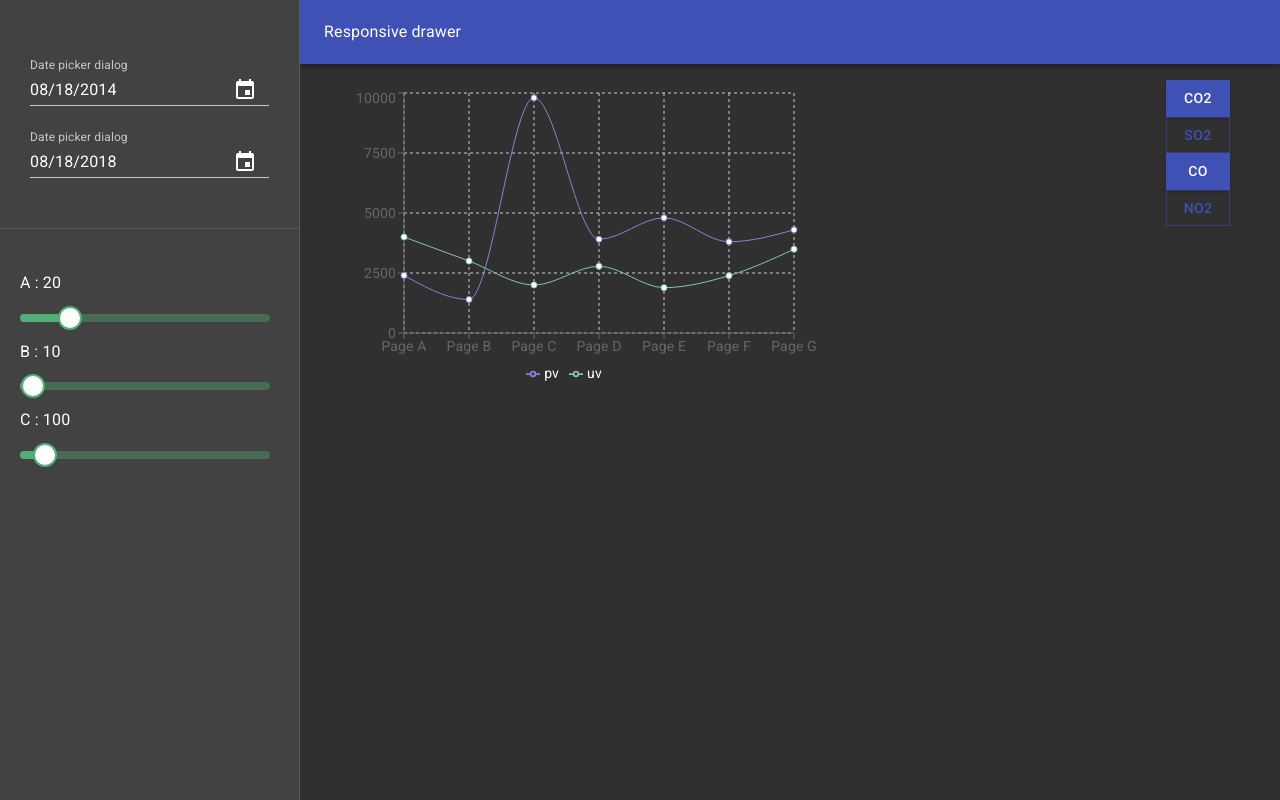
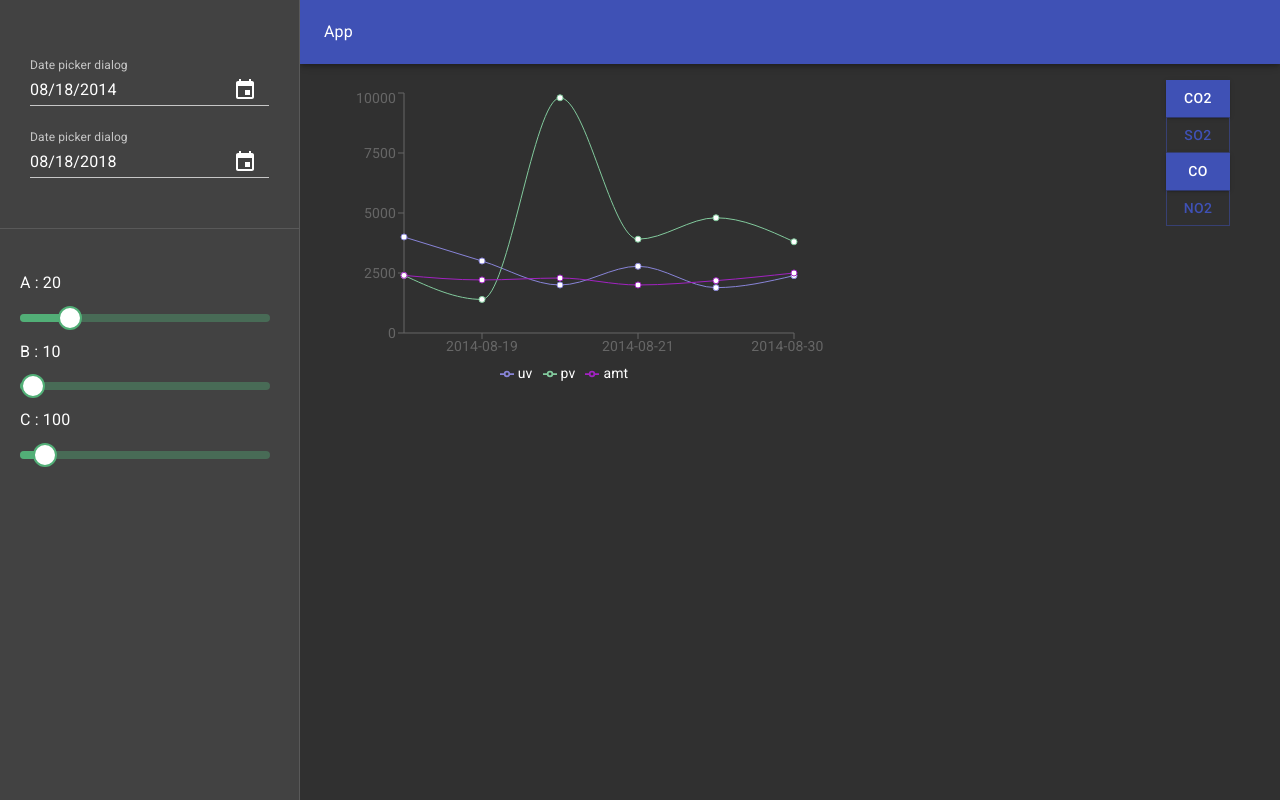
Before and after one commit to dhruvildave/pollumeter, a React (Create React App) app in the folder pollumeter/: page / in a window 1280 px wide. Built offline with nearby package versions, Linux system fonts and the light colour scheme.

Commit message:
Sun Mar 15 02:27:32 IST 2020 => graph amigo

```diff
--- a/pollumeter/src/App.js
+++ b/pollumeter/src/App.js
@@ -1,13 +1,11 @@
 import React from 'react';
 import './App.css';
-import { styled } from '@material-ui/core/styles';
 import { ThemeProvider } from "@material-ui/styles";
 import {
   CssBaseline,
   createMuiTheme
 } from "@material-ui/core";
 
-import { Container } from '@material-ui/core';
 import ResponsiveDrawer from './components/drawer'
 
 const theme = createMuiTheme({
@@ -21,8 +19,29 @@ class App extends React.Component {
     super(props);
     this.state = {
       dates: { fromdate: new Date('2014-08-18'), todate: new Date('2018-08-18') },
-      options: [{ name: 'CO2', selected: true }, { name: 'SO2', selected: false }, { name: 'CO', selected: true }, { name: 'NO2', selected: false }],
-      categories: [{ name: 'A', range: 100, currentValue: 20 }, { name: 'B', range: '200', currentValue: 10 }, { name: 'C', range: 1000, currentValue: 100 }]
+      options: [{ name: 'CO2', selected: true }, { name: 'SO2', selected: false }, { name: 'CO', selected: true }, { name: 'NO2', selected: false },],
+      categories: [{ name: 'A', range: 100, currentValue: 20 }, { name: 'B', range: '200', currentValue: 10 }, { name: 'C', range: 1000, currentValue: 100 }],
+      data_cat: ['uv', 'pv', 'amt',],
+      data: [
+        {
+          date: '2014-08-18', uv: 4000, pv: 2400, amt: 2400, a: 1100,
+        },
+        {
+          date: '2014-08-19', uv: 3000, pv: 1398, amt: 2210, a: 1200,
+        },
+        {
+          date: '2014-08-20', uv: 2000, pv: 9800, amt: 2290, a: 1300,
+        },
+        {
+          date: '2014-08-21', uv: 2780, pv: 3908, amt: 2000, a: 1100,
+        },
+        {
+          date: '2014-08-22', uv: 1890, pv: 4800, amt: 2181, a: 1000,
+        },
+        {
+          date: '2014-08-30', uv: 2390, pv: 3800, amt: 2500, a: 900,
+        },
+      ],
     }
   }
 
@@ -50,7 +69,7 @@ class App extends React.Component {
       <>
         <ThemeProvider theme={theme}>
           <CssBaseline />
-          <ResponsiveDrawer dates={this.state.dates} changeDates={this.changeDate.bind(this)} categories={this.state.categories} setValue={this.changeValue.bind(this)} options={this.state.options} toggleSelect={this.toggleSelect.bind(this)} />
+          <ResponsiveDrawer data_cat={this.state.data_cat} data={this.state.data} dates={this.state.dates} changeDates={this.changeDate.bind(this)} categories={this.state.categories} setValue={this.changeValue.bind(this)} options={this.state.options} toggleSelect={this.toggleSelect.bind(this)} />
 
         </ThemeProvider>
       </>
--- a/pollumeter/src/components/drawer.jsx
+++ b/pollumeter/src/components/drawer.jsx
@@ -89,7 +89,7 @@ function ResponsiveDrawer(props) {
                         <MenuIcon />
                     </IconButton>
                     <Typography variant="subtitle1" noWrap>
-                        Responsive drawer
+                        App
           </Typography>
                 </Toolbar>
             </AppBar>
@@ -126,7 +126,7 @@ function ResponsiveDrawer(props) {
             </nav>
             <main className={classes.content}>
                 <div className={classes.toolbar} />
-                <Graph className={classes.content} />
+                <Graph className={classes.content} data={props.data} data_cat={props.data_cat} />
                 <Navigation options={props.options} click={props.toggleSelect} />
             </main>
         </div>
--- a/pollumeter/src/components/graph.jsx
+++ b/pollumeter/src/components/graph.jsx
@@ -3,49 +3,28 @@ import {
     LineChart, Line, XAxis, YAxis, CartesianGrid, Tooltip, Legend,
 } from 'recharts';
 
-const data = [
-    {
-        name: 'Page A', uv: 4000, pv: 2400, amt: 2400,
-    },
-    {
-        name: 'Page B', uv: 3000, pv: 1398, amt: 2210,
-    },
-    {
-        name: 'Page C', uv: 2000, pv: 9800, amt: 2290,
-    },
-    {
-        name: 'Page D', uv: 2780, pv: 3908, amt: 2000,
-    },
-    {
-        name: 'Page E', uv: 1890, pv: 4800, amt: 2181,
-    },
-    {
-        name: 'Page F', uv: 2390, pv: 3800, amt: 2500,
-    },
-    {
-        name: 'Page G', uv: 3490, pv: 4300, amt: 2100,
-    },
-];
+const colors = ["#8884d8", "#82ca9d", "#a222c2", "#ffaa23"];
 
 export default class Graph extends PureComponent {
-
     render() {
         return (
             <LineChart
                 width={500}
                 height={300}
-                data={data}
+                data={this.props.data}
                 margin={{
                     top: 5, right: 30, left: 20, bottom: 5,
                 }}
             >
-                <CartesianGrid strokeDasharray="3 3" />
-                <XAxis dataKey="name" />
+                <XAxis dataKey="date" />
                 <YAxis />
                 <Tooltip />
                 <Legend />
-                <Line type="monotone" dataKey="pv" stroke="#8884d8" activeDot={{ r: 8 }} />
-                <Line type="monotone" dataKey="uv" stroke="#82ca9d" />
+                {
+                    this.props.data_cat.map((cat, index) => {
+                        return <Line type="monotone" dataKey={cat} stroke={colors[index]} />
+                    })
+                }
             </LineChart>
         );
     }
```
Also changed, not shown: 1 other file (tests, documents, lock files or other folders).
